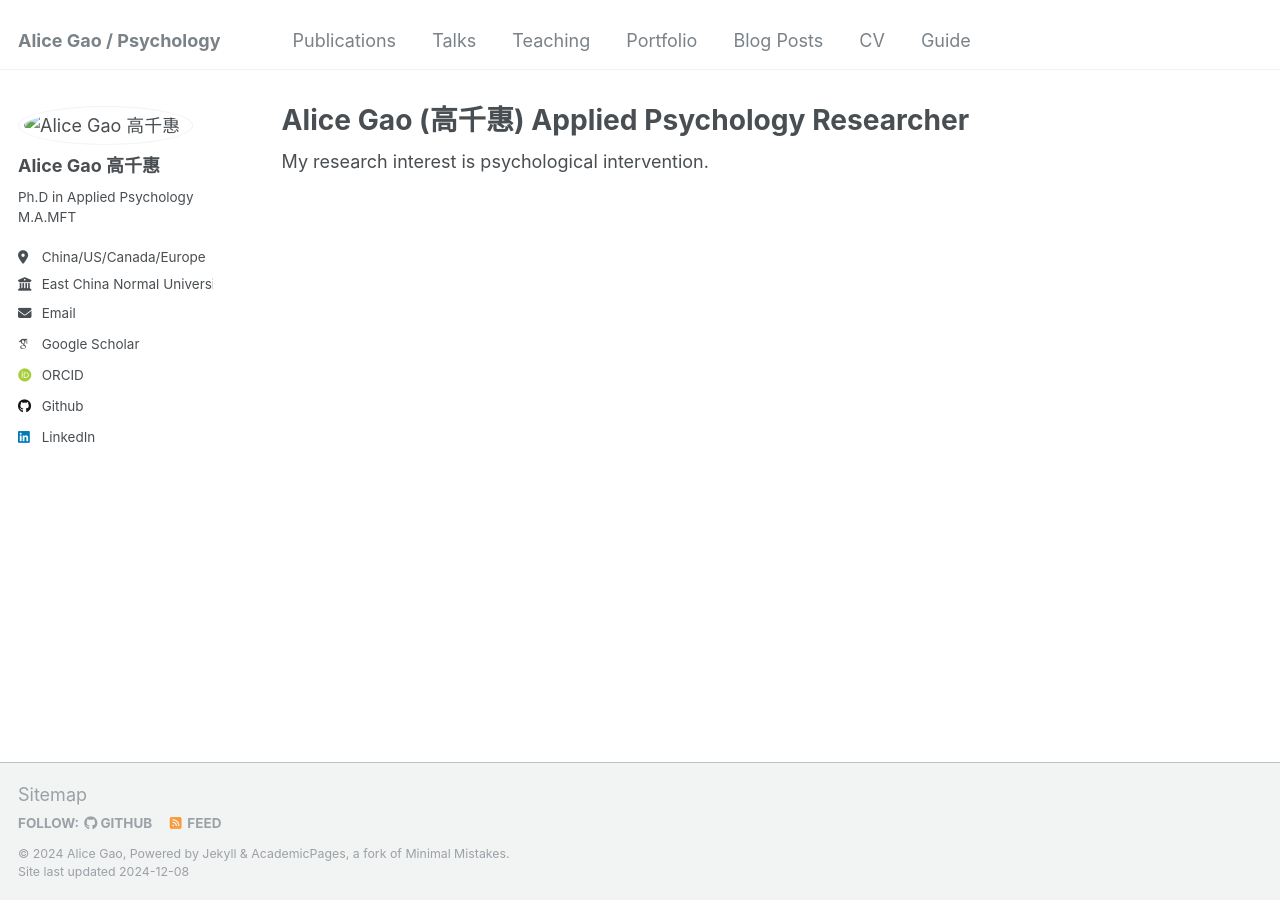
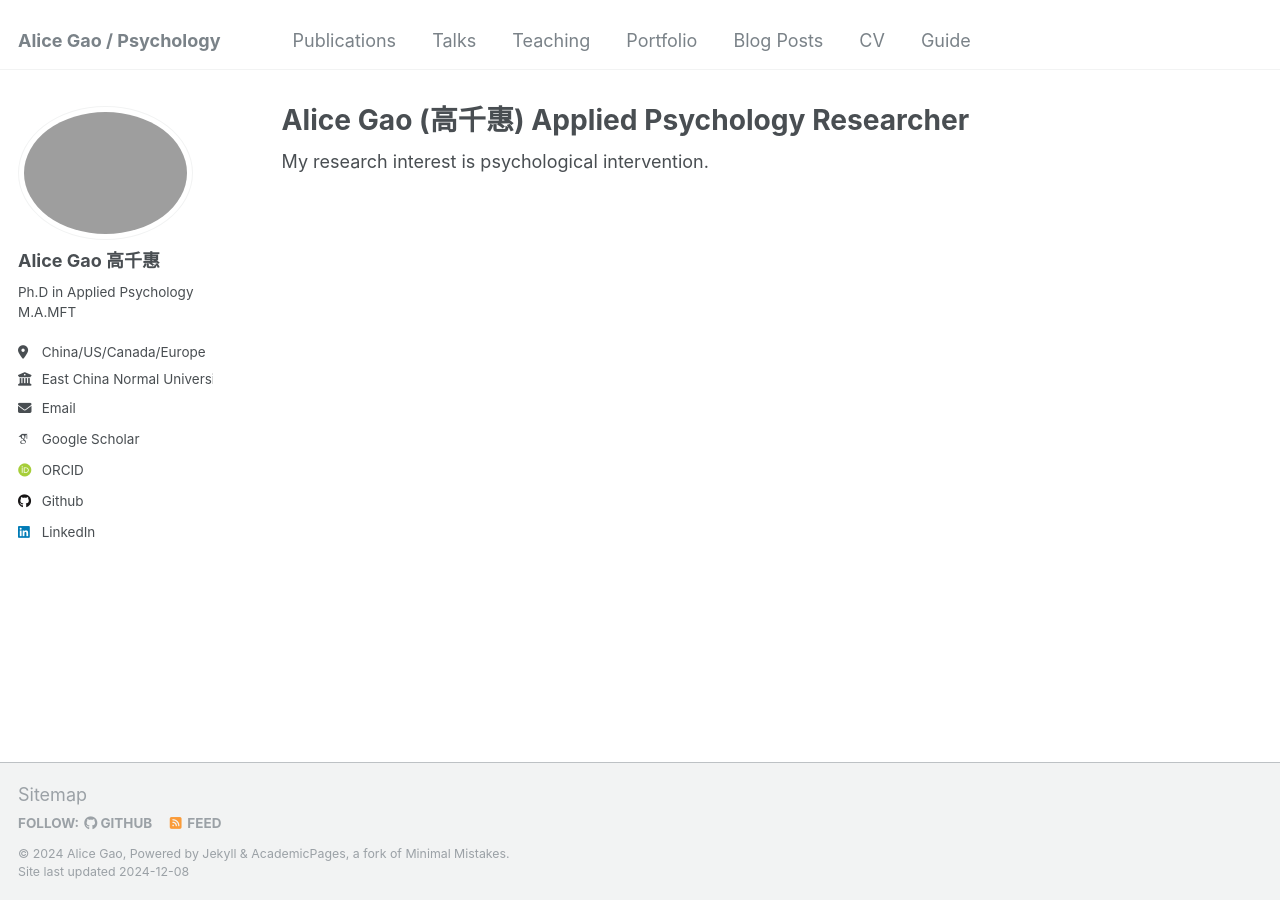
Before and after one commit to alicepsychology/alicepsychology.com, a Jekyll site: the page built from _pages/about.md, in a window 1280 px wide. Built offline with Jekyll 4.4.1, drawn with Linux system fonts in a browser that asks for light colours; some web fonts are replaced.

Commit message:
Update _config.yml

```diff
--- a/_config.yml
+++ b/_config.yml
@@ -21,7 +21,7 @@ repository               : "academicpages/academicpages.github.io"
 #               Additional customization can be done by editing /_includes/author-profile.html
 author:
   # Biographic information
-  avatar           : "images/WeChat Image_20221223132420.jpg"
+  avatar           : "images/WeChatImage_20221223132420.jpg"
   name             : "Alice Gao 高千惠"
   pronouns         : # example: "she/her"
   bio              : |
```
